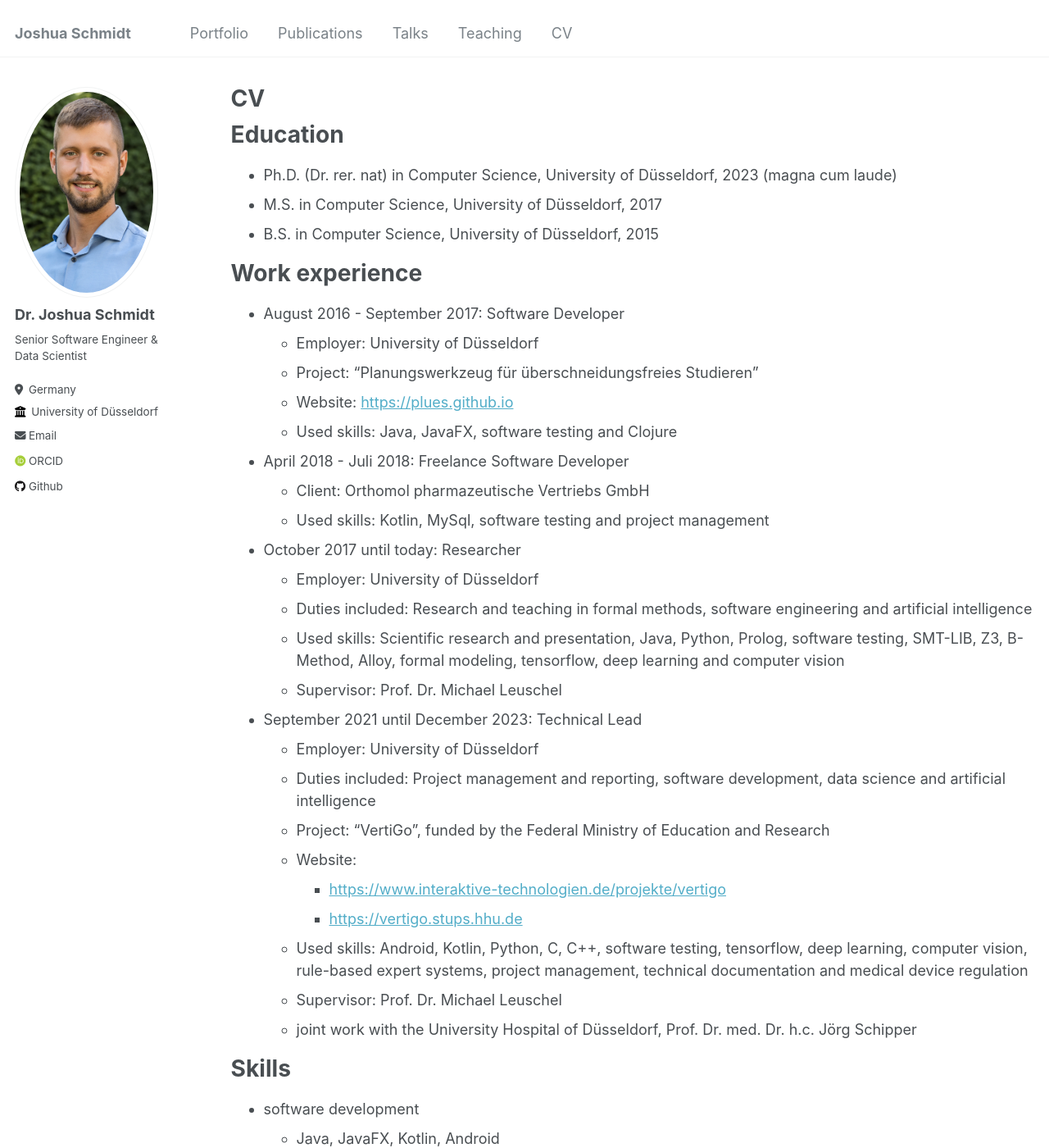
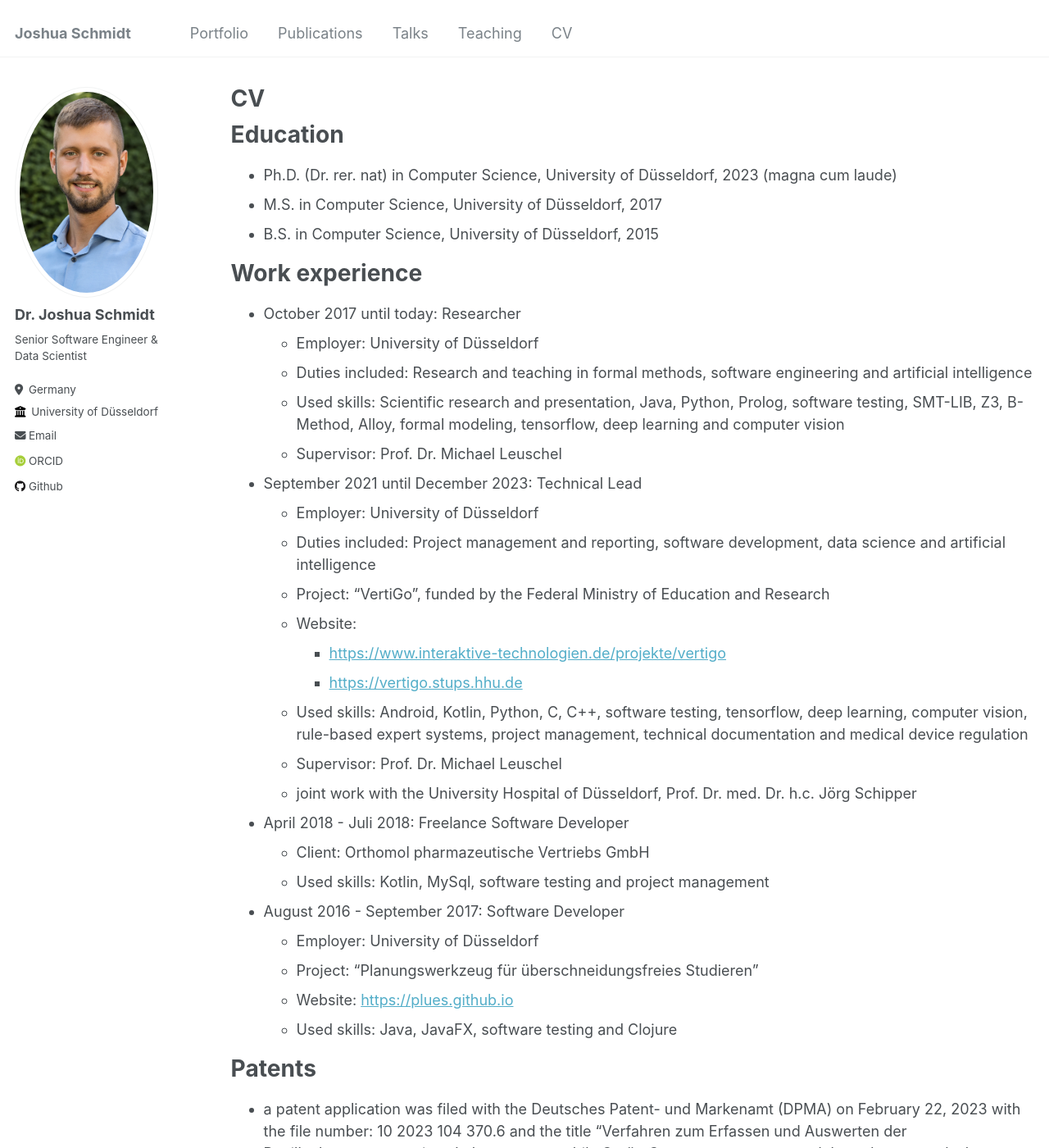
Before and after one commit to Joshua27/joshua27.github.io, a Jekyll site: the page built from _pages/cv.md, in a window 1280 px wide and 1400 px high. Shown: the whole window at 82% size. Built offline with Jekyll 4.4.1, drawn with Linux system fonts in a browser that asks for light colours; some web fonts are replaced; some of the changed text lies outside the part shown.

Commit message:
change order of work experiences; mention patent application; add languages

```diff
--- a/_pages/cv.md
+++ b/_pages/cv.md
@@ -44,8 +34,26 @@
   * Supervisor: Prof. Dr. Michael Leuschel
   * joint work with the University Hospital of Düsseldorf, Prof. Dr. med. Dr. h.c. Jörg Schipper
 
+* April 2018 - Juli 2018: Freelance Software Developer
+  * Client: Orthomol pharmazeutische Vertriebs GmbH
+  * Used skills: Kotlin, MySql, software testing and project management
+
+* August 2016 - September 2017: Software Developer
+  * Employer: University of Düsseldorf
+  * Project: "Planungswerkzeug für überschneidungsfreies Studieren"
+  * Website: [https://plues.github.io](https://plues.github.io)
+  * Used skills: Java, JavaFX, software testing and Clojure
+
+Patents
+======
+* a patent application was filed with the Deutsches Patent- und Markenamt (DPMA) on February 22, 2023 with the file number: 10 2023 104 370.6 and the title "Verfahren zum Erfassen und Auswerten der Pupillenbewegungen eines Lebewesens, mobile Gerät, Computerprogrammprodukt und computerlesbares Medium"
+* a PCT application to internationalize the above patent application was filed in February 2024
+
 Skills
 ======
+- languages
+  - German, native
+  - English, fluent
 - software development
   - Java, JavaFX, Kotlin, Android
   - Python
```
Also changed, not shown: other parts of _pages/cv.md (+0 -10 lines).
